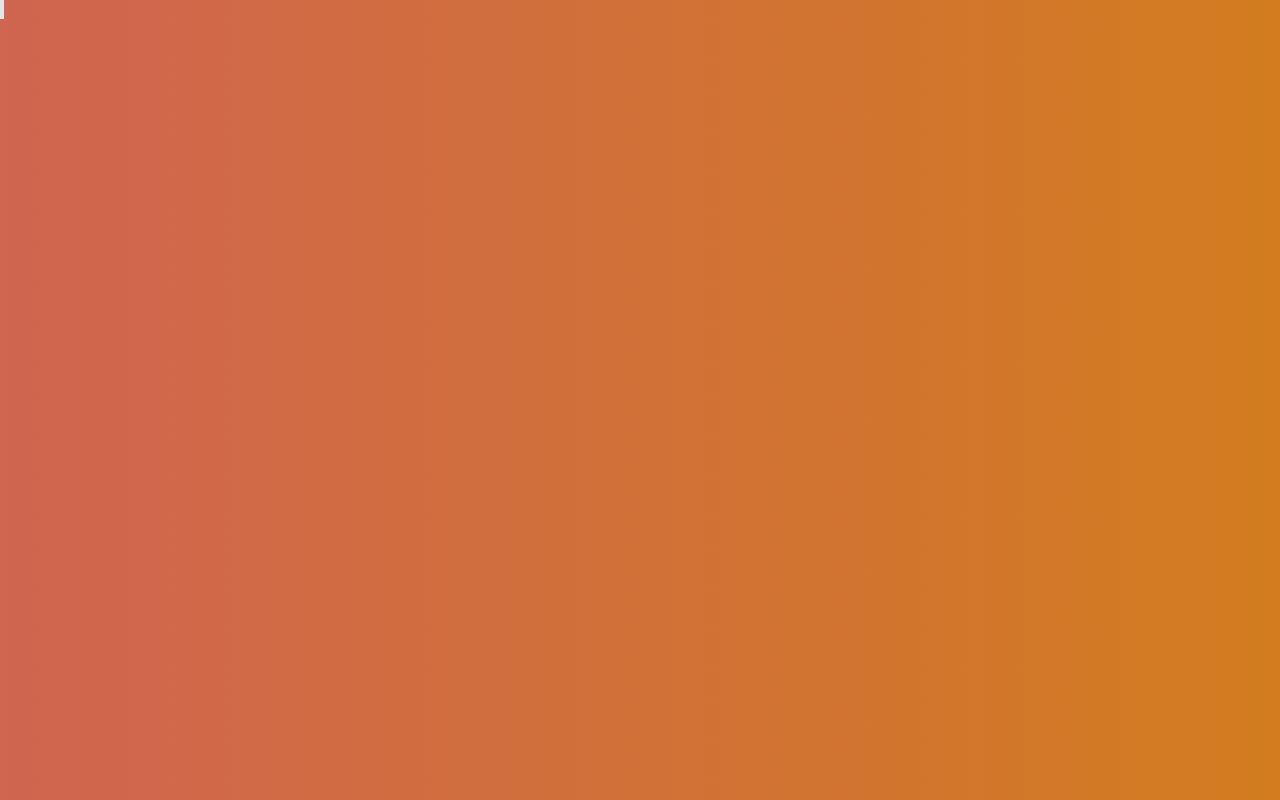
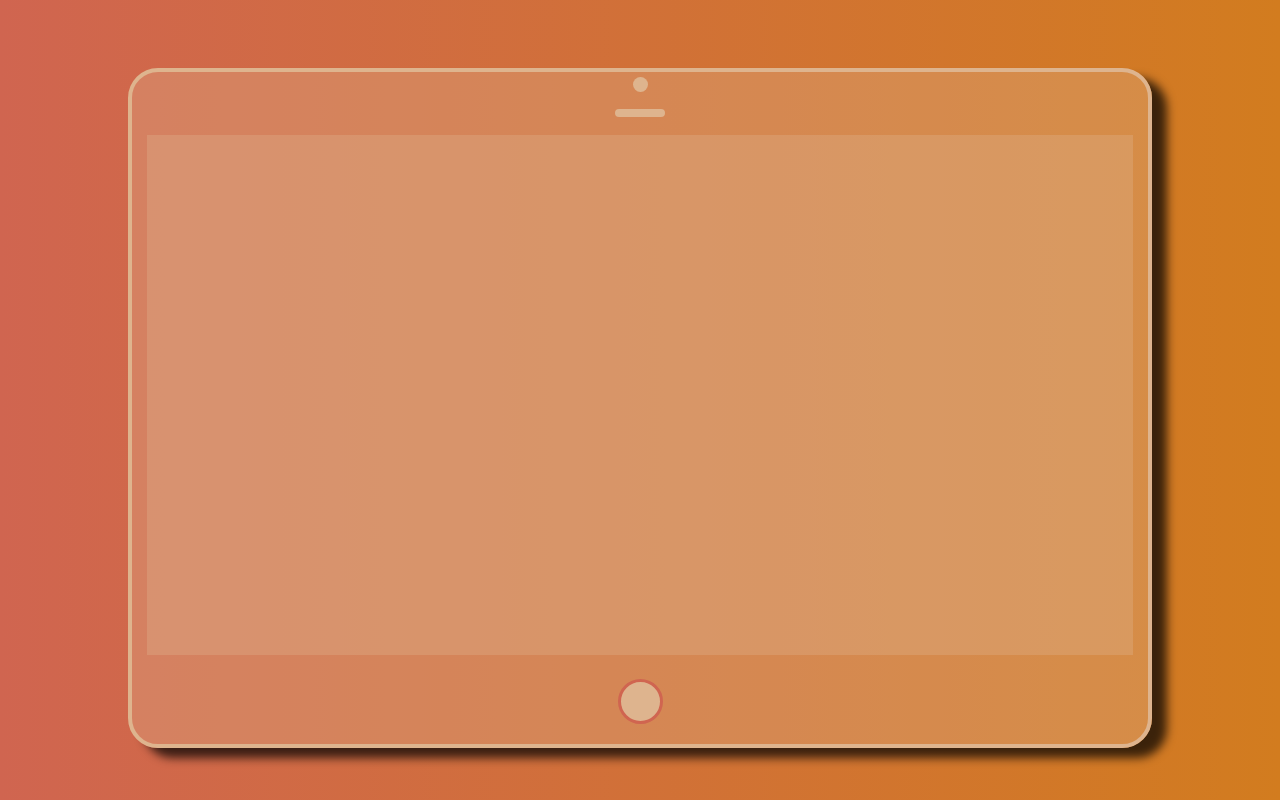
Before and after one commit to hebrohim/weatherApp, a plain HTML site: page index.html in a window 1280 px wide. Drawn offline with Linux system fonts and the light colour scheme.

Commit message:
Modify : Finish with the entire CSS styling

```diff
--- a/index.html
+++ b/index.html
@@ -9,14 +9,15 @@
 </head>
 <body>
   <div class="wrapper">
+
     <header>
-      <div></div>
-      <div></div>
+      <div id="circle"></div>
+      <div id="rectangle"></div>
     </header>
 
     <section class="screen"></section>
 
-   <input type="button">
+   <input type="button" id="button">
   </div>
 </body>
 </html>
--- a/style.css
+++ b/style.css
@@ -1,6 +1,7 @@
 :root{
     --secondaryColorOne:#D06550;
     --secondaryColorTwo:#DEB48E;
+    --secondaryColorTwoTransparent:#deb38e54;
     --primaryColorOne:#D27C1F;
     --primaryColorTwo:#D88E35;
     --textColorOne:#FCEED8;
@@ -14,8 +15,63 @@
 }
 body{
   background: linear-gradient(to right, var(--secondaryColorOne),var(--primaryColorOne) );
-
-
-
+  display: flex;
+  justify-content: center;
 
 }
+.wrapper{
+  transform: translate(0,10%);
+  width: 80vw;
+  height: 85vh;
+  background-color:var(--secondaryColorTwoTransparent) ;
+  border-radius: 30px;
+  padding: 5px;
+  border: 4px solid var(--secondaryColorTwo);
+  display: grid;
+  grid-template-columns: 1fr;
+  box-shadow: 15px 10px 10px rgba(0, 0, 0, 0.719) ;
+
+}
+header{
+  /* border: 3px solid green; */
+  display:grid;
+  grid-template-columns: 1fr;
+  gap: 10px;
+
+}
+#circle{
+  width: 15px;
+  height:15px;
+  background-color:var(--secondaryColorTwo);
+  border-radius: 50%;
+justify-self: center;
+}
+
+#rectangle{
+  width: 50px;
+  height:8px;
+  background-color: var(--secondaryColorTwo);
+  border-radius: 20px;
+  justify-self: center;
+
+}
+
+.screen{
+  margin: 10px;
+  height: 65vh;
+  background-color: inherit;
+}
+
+#button{
+  justify-self: center;
+  width: 45px;
+  height: 45px;
+  border-radius: 50%;
+  background-color:var(--secondaryColorTwo);
+  border: 3px solid var(--secondaryColorOne);
+
+}
+#button:focus{
+  border: 3px solid var(--secondaryColorOne);
+
+}
```
